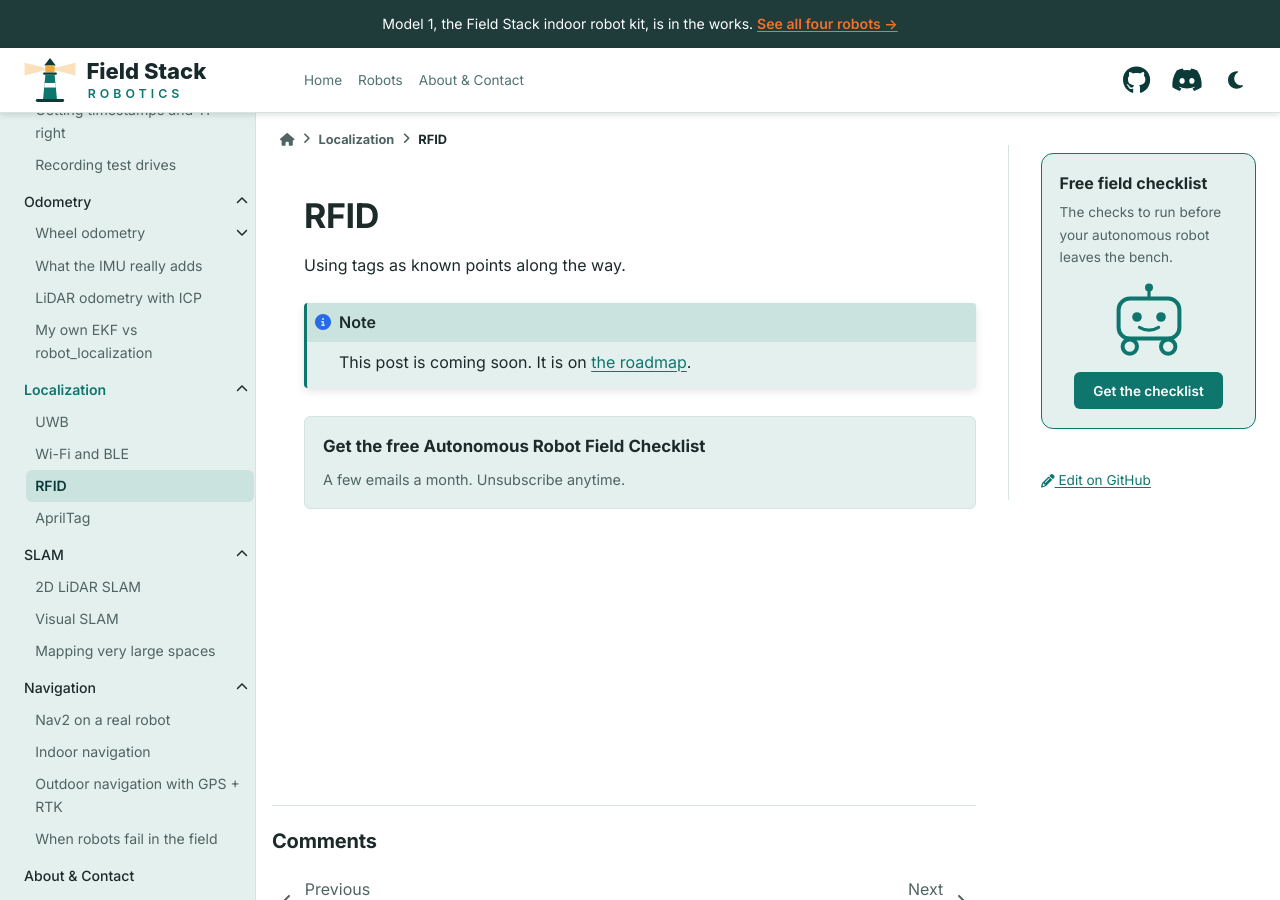
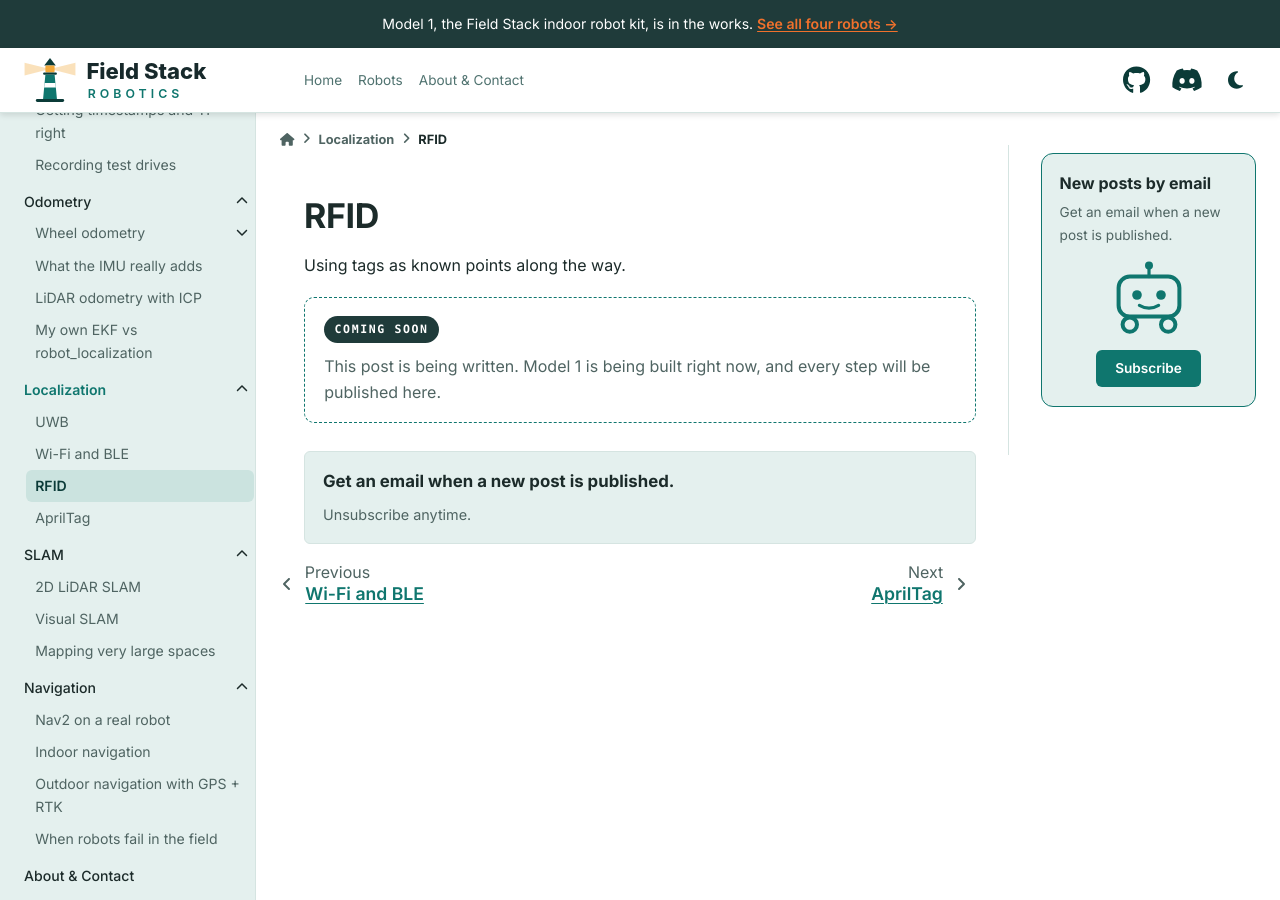
Before and after one commit to field-stack-robotics/fieldstackrobotics.com, a Sphinx documentation site: the page built from docs/localization/rfid.md, in a window 1280 px wide and 900 px high. Built offline with Sphinx 7.4.7 and the PyData theme 0.15.4, drawn with Linux system fonts in a browser that asks for light colours; comment, search, counter and statistics services are not loaded.

Commit message:
Show unpublished posts as "coming soon", newsletter-only email box
- Only the pages in PUBLISHED_PAGES (conf.py) are shown in full: home,
  about, robots and Model 1. Every other page is built with its title,
  a coming soon note and the email box; its draft text stays in the .md
  file but is left out of the page, search, comments and the sitemap,
  and the "Edit on GitHub" link is hidden. To publish a post, add it to
  PUBLISHED_PAGES.
- Email box and right sidebar card now offer new posts by email instead
  of the field checklist.

````diff
--- a/docs/_snippets/signup.md
+++ b/docs/_snippets/signup.md
@@ -2,7 +2,7 @@
      To change the form itself, edit it in Kit; the teal colors are in _static/custom.css (.signup .formkit-*).
      Keep the outer <div class="signup" id="signup">: the sidebar card links to #signup. -->
 <div class="signup" id="signup">
-  <strong>Get the free Autonomous Robot Field Checklist</strong>
+  <strong>Get an email when a new post is published.</strong>
   <script async data-uid="1aef0bcb2c" src="https://field-stack-robotics.kit.com/1aef0bcb2c/index.js"></script>
-  <p>A few emails a month. Unsubscribe anytime.</p>
+  <p>Unsubscribe anytime.</p>
 </div>
--- a/docs/_static/custom.css
+++ b/docs/_static/custom.css
@@ -400,3 +400,10 @@ html { font-size: clamp(1rem, 0.7rem + 0.3333vw, 1.125rem); }
   /* top bar links stay in line with the page title */
   .bd-header .navbar-header-items__start { margin-right: calc(2rem + var(--rln-center-pad)) !important; }
 }
+
+/* Coming soon note (built by _coming_soon() in conf.py for pages not in PUBLISHED_PAGES) */
+.rln-soon { border: 1px dashed var(--pst-color-primary); border-radius: 10px; padding: 1rem 1.2rem; margin: 1.2rem 0 0.4rem; background: var(--pst-color-background); }
+.rln-soon__badge { display: inline-block; font-family: ui-monospace, SFMono-Regular, Menlo, monospace; font-size: 0.72rem; font-weight: 700;
+  letter-spacing: 0.14em; text-transform: uppercase; padding: 0.25rem 0.65rem; border-radius: 999px; background: var(--rb-dark, #1f3b3a); color: #fff; }
+html[data-theme="dark"] .rln-soon__badge { background: var(--pst-color-primary); color: #0f1a1b; }
+.rln-soon p { margin: 0.6rem 0 0; color: var(--pst-color-text-muted); }
--- a/docs/_templates/giscus.html
+++ b/docs/_templates/giscus.html
@@ -1,7 +1,7 @@
-{# Comments under every page except the home page. Comments are stored in GitHub Discussions
-   (Announcements category) of the site repo; settings come from giscus.app.
+{# Comments under every page except the home page and coming soon pages. Comments are stored in
+   GitHub Discussions (Announcements category) of the site repo; settings come from giscus.app.
    _static/giscus-theme.js keeps the comment box in light/dark mode with the site. #}
-{%- if pagename != root_doc %}
+{%- if pagename != root_doc and pagename not in coming_soon_pages %}
 <section class="rln-comments" aria-label="Comments">
   <h2 class="rln-comments__title">Comments</h2>
   <script>
--- a/docs/_templates/layout.html
+++ b/docs/_templates/layout.html
@@ -14,5 +14,6 @@
   {{ super() }}
   {%- if pagename in coming_soon_pages %}
   <meta name="robots" content="noindex">
+  <style>.editthispage { display: none; }</style>{# no "Edit on GitHub" link to the draft #}
   {%- endif %}
 {%- endblock %}
--- a/docs/_templates/sidebar-card.html
+++ b/docs/_templates/sidebar-card.html
@@ -1,7 +1,7 @@
 {# Card at the top of the right sidebar. Change the text, link and button here. #}
 <div class="rln-card">
-  <p class="rln-card__title">Free field checklist</p>
-  <p class="rln-card__text">The checks to run before your autonomous robot leaves the bench.</p>
+  <p class="rln-card__title">New posts by email</p>
+  <p class="rln-card__text">Get an email when a new post is published.</p>
   <svg class="rln-card__art" viewBox="0 0 120 96" aria-hidden="true">
     <line x1="60" y1="8" x2="60" y2="22" stroke="currentColor" stroke-width="4" stroke-linecap="round"/>
     <circle cx="60" cy="8" r="5" fill="currentColor"/>
@@ -12,5 +12,5 @@
     <circle cx="36" cy="82" r="9" fill="none" stroke="currentColor" stroke-width="5"/>
     <circle cx="84" cy="82" r="9" fill="none" stroke="currentColor" stroke-width="5"/>
   </svg>
-  <a class="rln-card__button" href="{{ pathto('about') }}#signup">Get the checklist</a>
+  <a class="rln-card__button" href="{{ pathto('about') }}#signup">Subscribe</a>
 </div>
--- a/docs/conf.py
+++ b/docs/conf.py
@@ -45,19 +45,63 @@ html_baseurl = "https://fieldstackrobotics.com/"
 sitemap_url_scheme = "{link}"
 html_extra_path = ["_extra"]  # robots.txt goes to the site root
 
-# A page is "coming soon" while it still holds the placeholder note.
-# These pages get a noindex tag (see _templates/layout.html) and stay out of
-# sitemap.xml. Once a post is written and the note is gone, it is indexed
-# automatically, nothing to change here.
+# --- Published pages and "coming soon" pages ---
+# Only the pages listed here are shown in full. Every other page is built as a
+# "coming soon" page: its title and first paragraph, a coming soon note and the
+# email box. The draft text stays in the .md file but is not published anywhere
+# (not on the page, not in search, not in Google).
+# To publish a post when it's ready, add its path here (without .md).
+PUBLISHED_PAGES = {
+    "index",
+    "about",
+    "robots/index",
+    "robots/model-1",
+}
+
+import re as _re
 from pathlib import Path as _Path
 
 _DOCS = _Path(__file__).parent
 COMING_SOON_PAGES = sorted(
-    str(f.relative_to(_DOCS).with_suffix("")).replace("\\", "/")
-    for f in _DOCS.rglob("*.md")
-    if "_build" not in f.parts and "_snippets" not in f.parts
-    and "This post is coming soon" in f.read_text(encoding="utf-8")
+    page
+    for page in (
+        str(f.relative_to(_DOCS).with_suffix("")).replace("\\", "/")
+        for f in _DOCS.rglob("*.md")
+        if "_build" not in f.parts and "_snippets" not in f.parts
+    )
+    if page not in PUBLISHED_PAGES
 )
+
+
+def _coming_soon(app, docname, source):
+    """Swap the body of an unpublished page for the coming soon version."""
+    if docname in PUBLISHED_PAGES:
+        return
+    text = source[0]
+    title = next((line for line in text.splitlines() if line.startswith("# ")), "# Coming soon")
+    after_title = text.split(title, 1)[-1].strip()
+    first_par = after_title.split("\n\n", 1)[0].strip() if after_title else ""
+    if not first_par or first_par[0] in ":`<!|{[(-*#":
+        first_par = ""  # only keep a plain-text intro
+    # Keep the section's page list so the left sidebar still works
+    toctrees = _re.findall(r"```\{toctree\}.*?```", text, flags=_re.S)
+    source[0] = "\n\n".join(
+        part for part in [
+            title,
+            first_par,
+            '<div class="rln-soon"><span class="rln-soon__badge">Coming soon</span>'
+            "<p>This post is being written. Model 1 is being built right now, "
+            "and every step will be published here.</p></div>",
+            "```{include} /_snippets/signup.md\n```",
+            *toctrees,
+        ] if part
+    ) + "\n"
+
+
+def setup(app):
+    app.connect("source-read", _coming_soon)
+
+
 sitemap_excludes = [f"{page}.html" for page in COMING_SOON_PAGES] + ["search.html", "genindex.html"]
 
 html_theme_options = {
````
